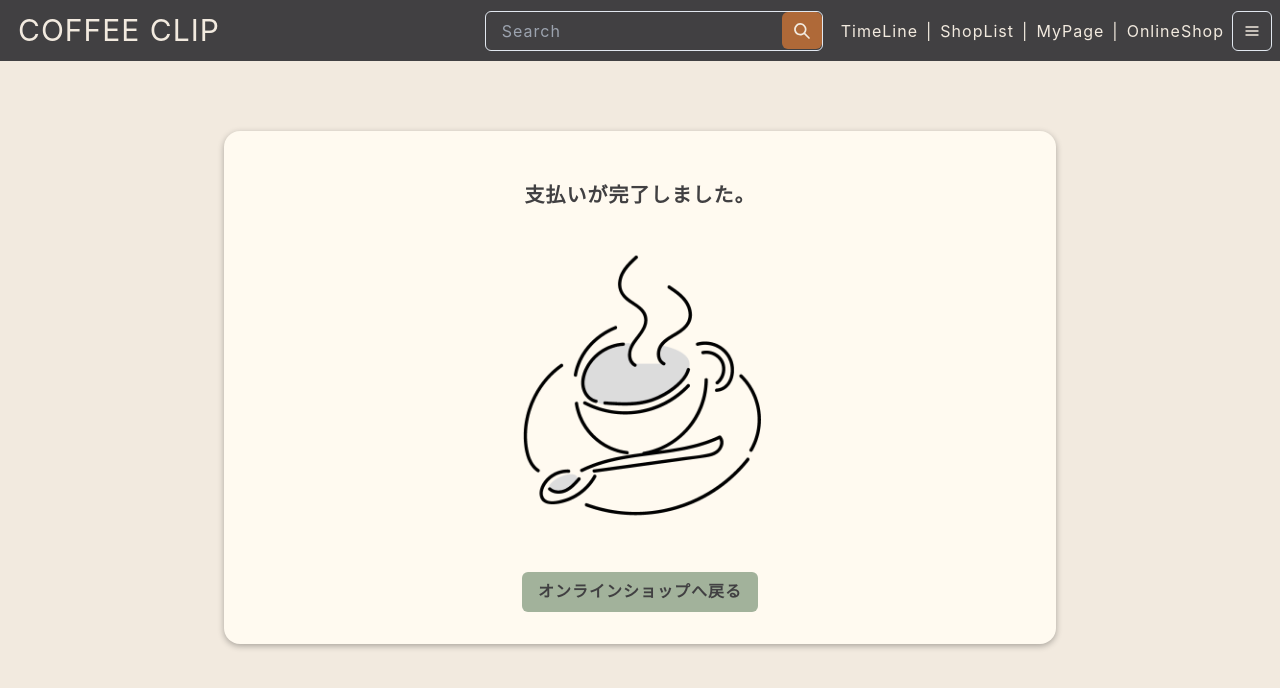
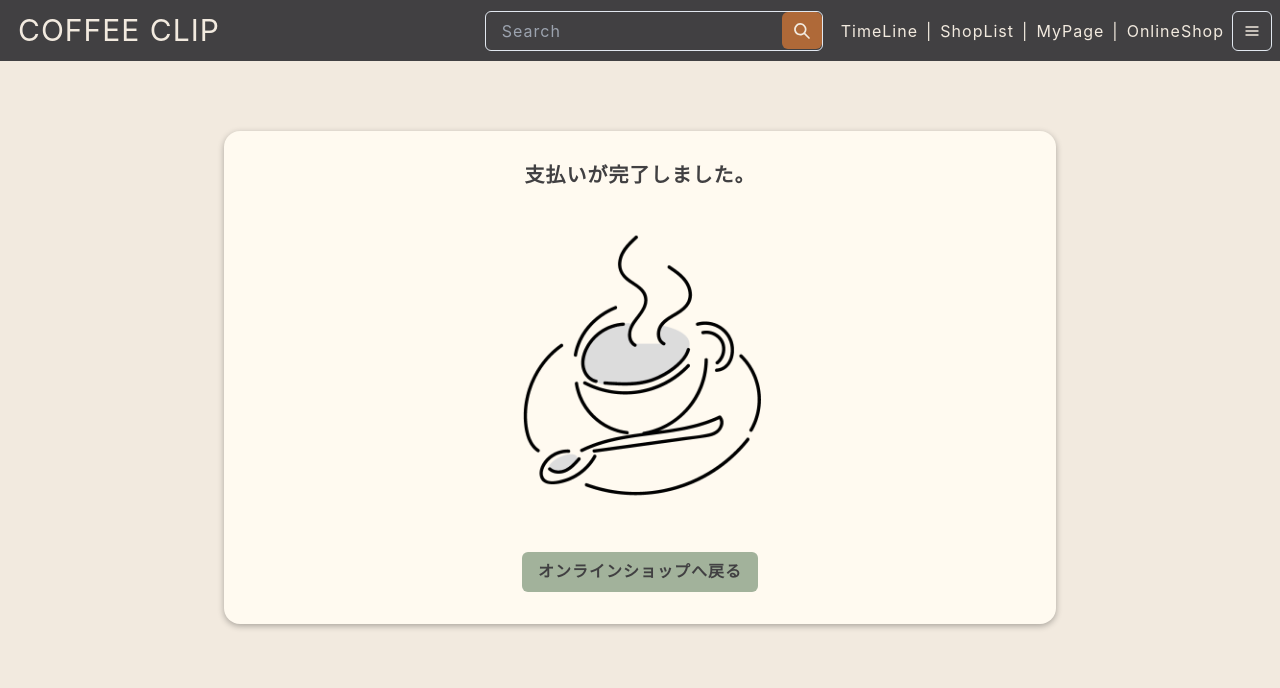
Before and after one commit to ccj7/coffee-clip, a Next.js app in the folder front/: page /user/payment-success in a window 1280 px wide. Shown: the top 688 px of the page. Built offline with nearby package versions, Linux system fonts and the light colour scheme; no server answers; sample sign-in values are in the browser's storage.

Commit message:
fix: マージン調整

```diff
--- a/front/components/BoxMessage.tsx
+++ b/front/components/BoxMessage.tsx
@@ -20,7 +20,7 @@ const BoxMessage = (props: any) => {
         backgroundColor="orange.50"
         boxShadow="0px 2px 6px rgba(0, 0, 0, 0.3)"
       >
-        <Center mt="20px">
+        <Center>
           <VStack>
             { heading &&
               <Heading size="md">
```
